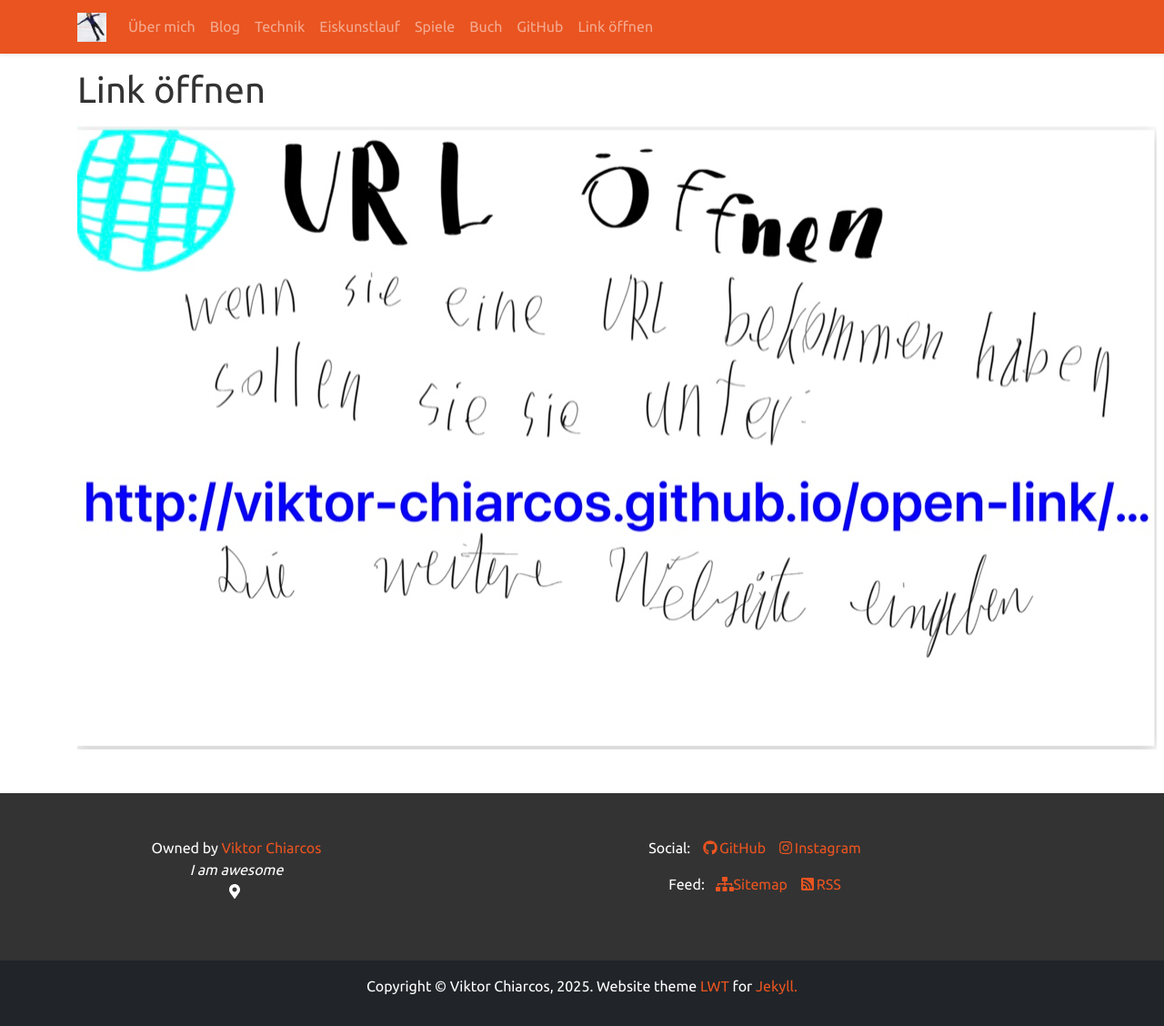
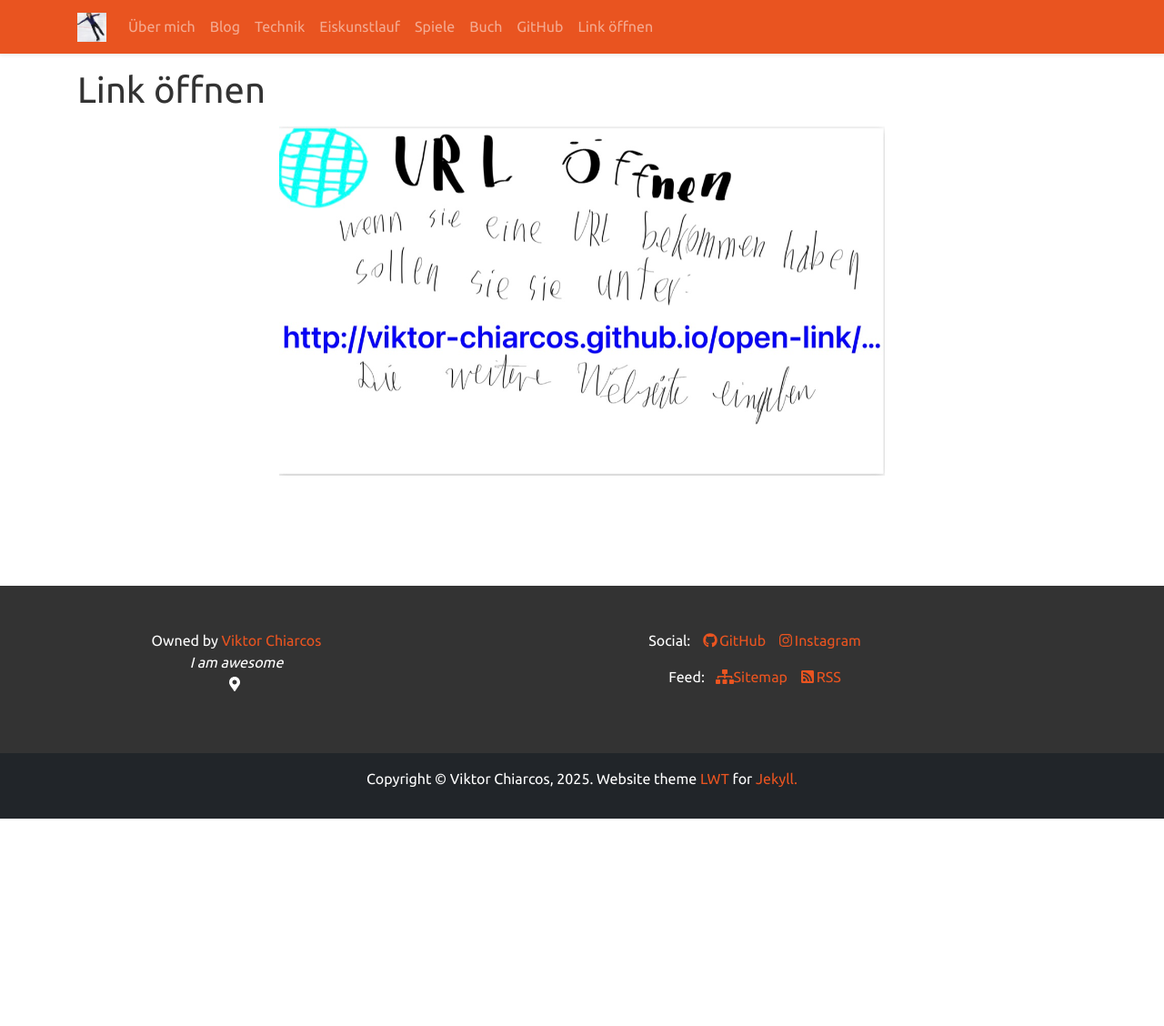
Before and after one commit to viktor-chiarcos/viktor-chiarcos.github.io, a Jekyll site: the page built from _pages/open-link.md, in a window 1280 px wide. Shown: the whole page at 91% size. Built offline with Jekyll 4.4.1, drawn with Linux system fonts in a browser that asks for light colours; after the commit the page ends 900 px from its top, so only the background shows below that.

Commit message:
zentriert und skaliert

```diff
--- a/_pages/open-link.md
+++ b/_pages/open-link.md
@@ -4,4 +4,11 @@ title: "Link öffnen"
 permalink: /open-link/
 ---
 
+<!--
 ![](../Entwurf/unknown-website.jpg)
+-->
+
+<!-- mit automatischer skalierung -->
+<div style="text-align: center;">
+        <img src="../Entwurf/unknown-website.jpg" alt="Bild: wenn Sie eine URL bekommen haben, sollen sie unter http://viktor-chiarcos.github.io/open-link/... nachschauen" style="width: 60%;text-align: center;" />
+</div>
```
